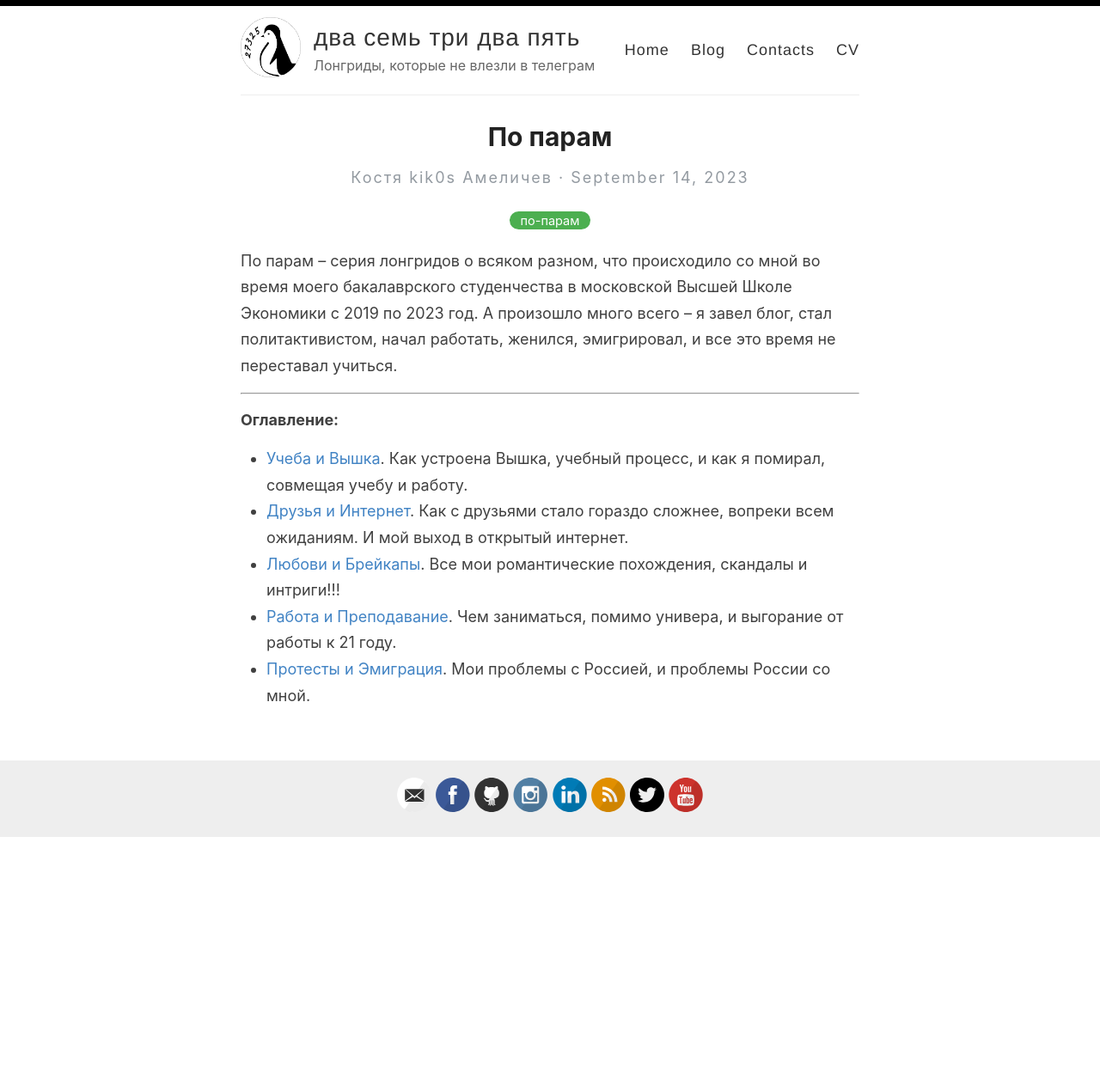
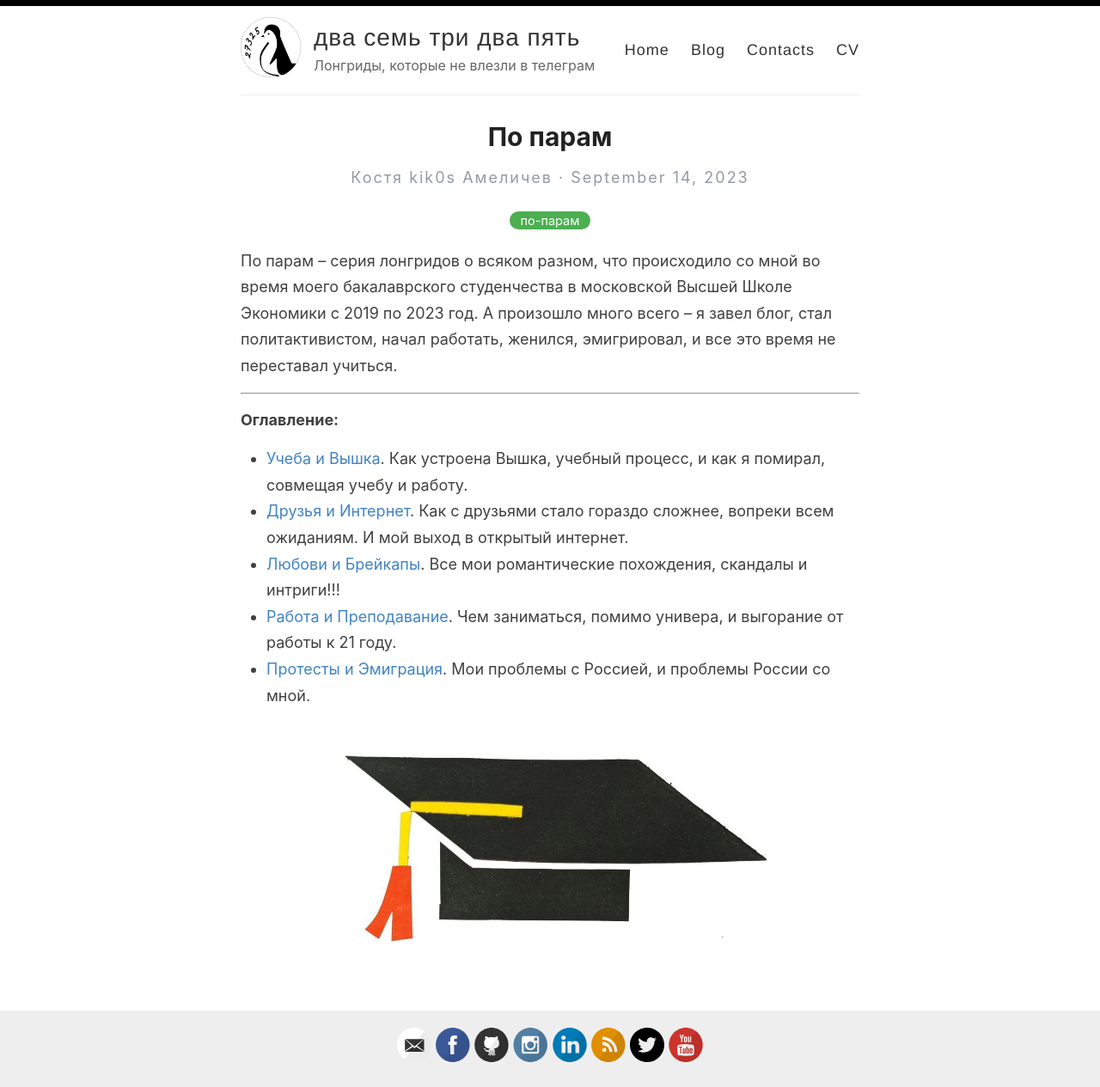
Before and after one commit to KiK0S/kik0s.github.io, a Jekyll site: the page built from _posts/2023-09-14-after-classes.md, in a window 1280 px wide. Shown: the whole page at 86% size. Built offline with Jekyll 4.4.1, drawn with Linux system fonts in a browser that asks for light colours; before the commit the page ends 975 px from its top, so only the background shows below that.

Commit message:
add picture for article

```diff
--- a/_posts/2023-09-14-after-classes.md
+++ b/_posts/2023-09-14-after-classes.md
@@ -19,3 +19,5 @@ mathjax: true
 * [Любови и Брейкапы](/loves-and-breakups/). Все мои романтические похождения, скандалы и интриги!!!
 * [Работа и Преподавание](/after-classes/teaching-and-working/). Чем заниматься, помимо универа, и выгорание от работы к 21 году.
 * [Протесты и Эмиграция](/after-classes/protests-and-emigration/). Мои проблемы с Россией, и проблемы России со мной.
+
+![](../../images/after-classes.jpg)
```
Also changed, not shown: images/after-classes.jpg (added).
